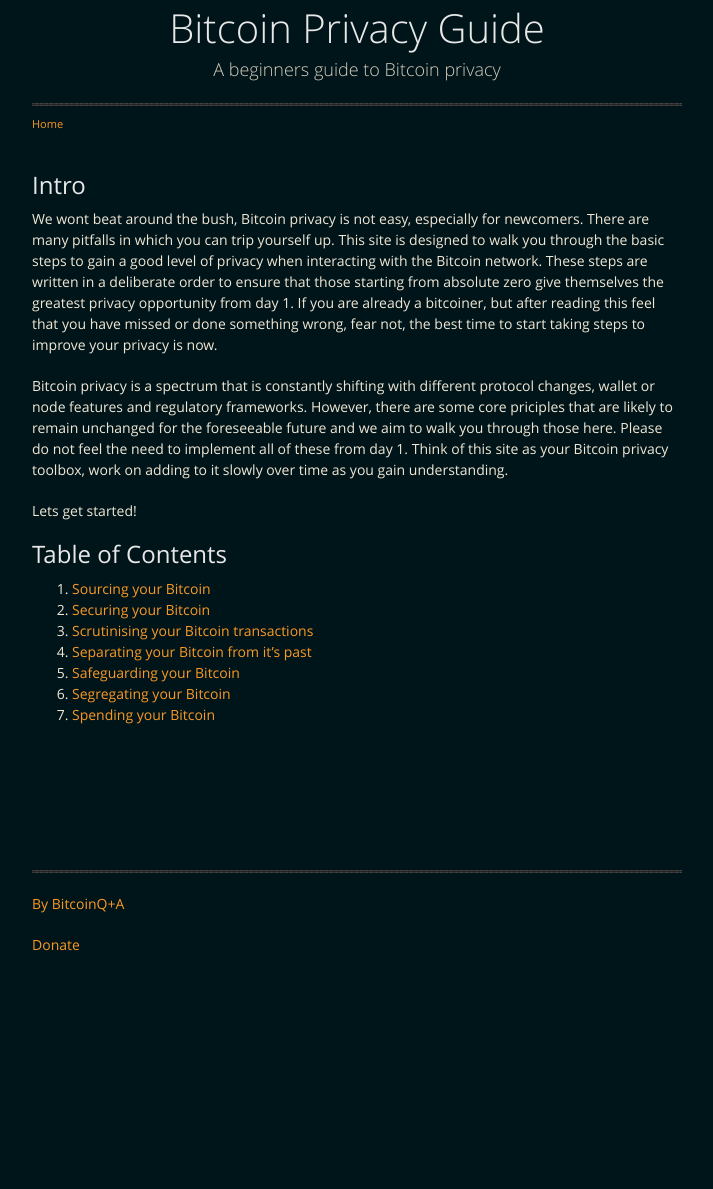
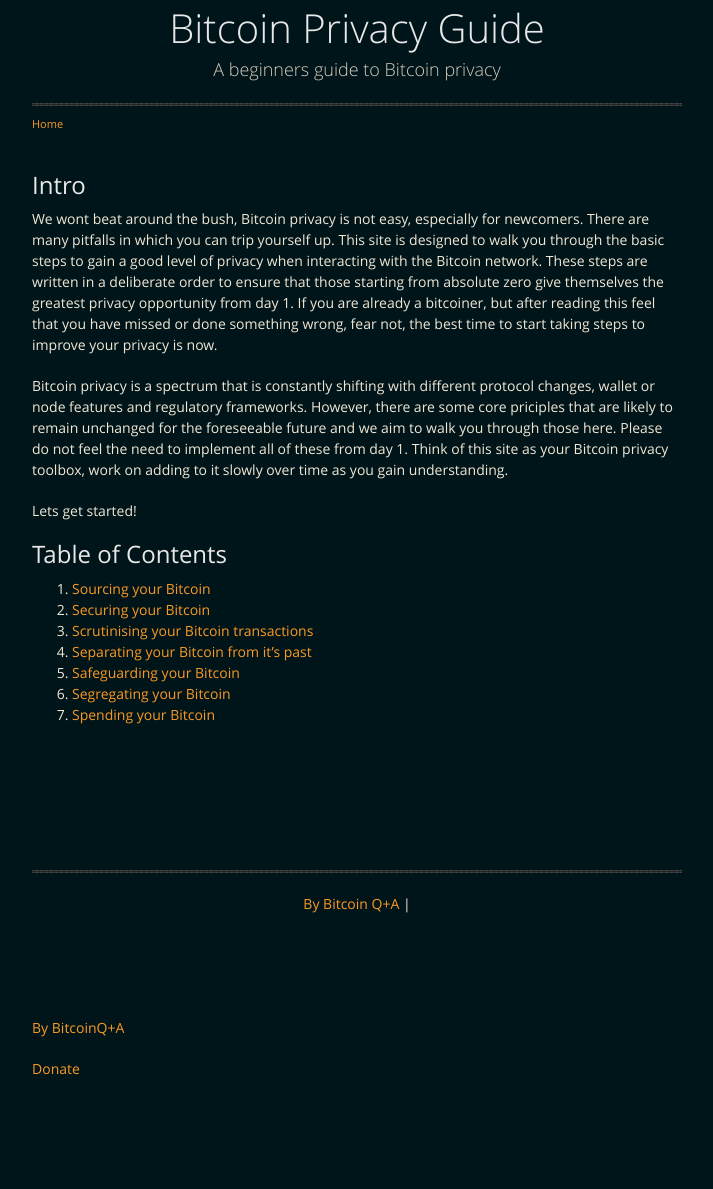
Before and after one commit to BitcoinQnA/BitcoinPrivacyGuide, a Jekyll site: the page built from index.md, in a window 1280 px wide. Shown: the whole page, without its empty margins (283-996 px from the left). Built offline with Jekyll 4.4.1, drawn with Linux system fonts in a browser that asks for light colours; before the commit the page ends 1065 px from its top, so only the background shows below that.

Commit message:
Update index.md

```diff
--- a/index.md
+++ b/index.md
@@ -32,6 +32,13 @@ Lets get started!
 
 ***
 
+<p align="center">
+  <a href="https://twitter.com/BitcoinQ_A">By Bitcoin Q+A</a> |
+  <br><br>
+</p>
+
+  <br><br>
+
 [By BitcoinQ+A](https://twitter.com/BitcoinQ_A)
 
 [Donate](https://www.bitcoinqna.com/donations)
```
